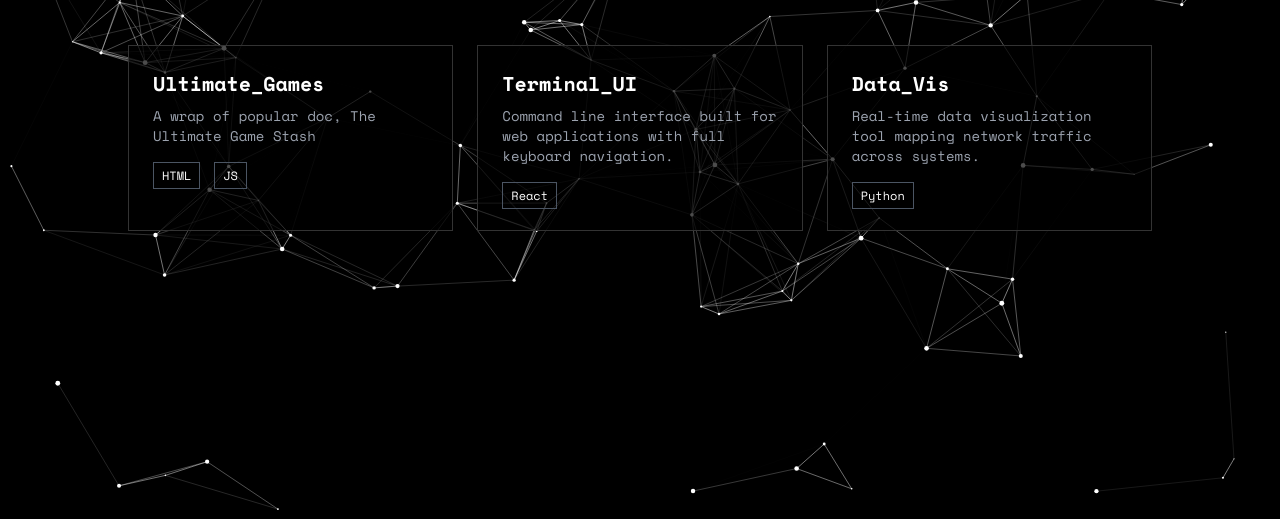
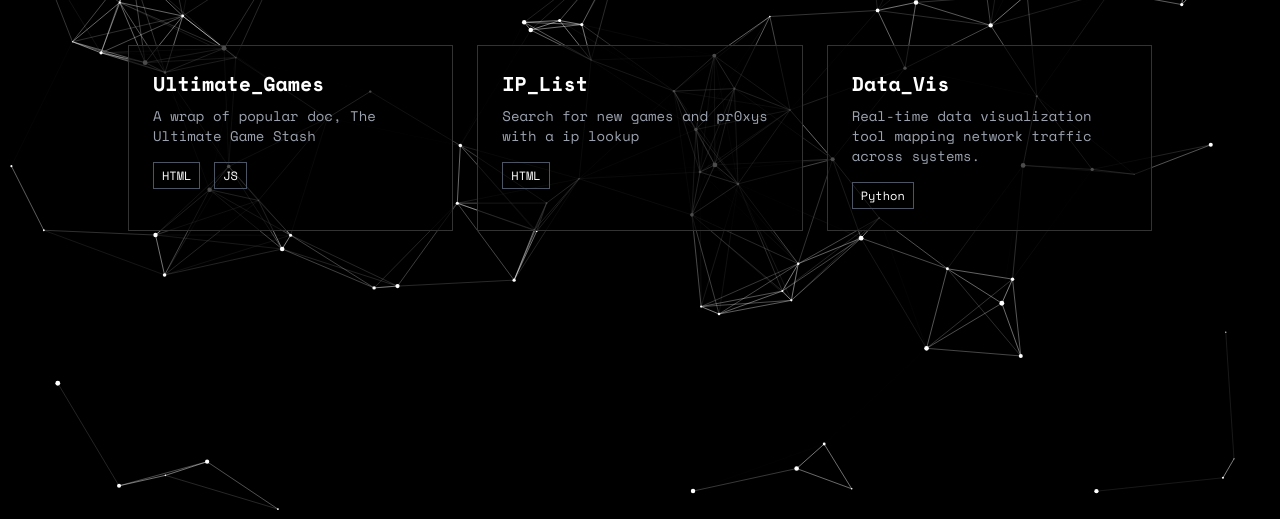
Before and after one commit to TheMaker777/TheMaker777.github.io, a plain HTML site: page projects/index.html in a window 1280 px wide. Shown: the part 281-800 px from the top of the page. Drawn offline with nearby package versions, Linux system fonts and the light colour scheme.

Commit message:
Update index.html

```diff
--- a/projects/index.html
+++ b/projects/index.html
@@ -78,10 +78,10 @@
             </a>
 
             <!-- Project 2 -->
-            <a href="#" class="project-card block">
-                <h3 class="text-xl font-bold mb-2">Terminal_UI</h3>
-                <p class="text-gray-400 text-sm mb-4">Command line interface built for web applications with full keyboard navigation.</p>
-                <span class="text-xs border border-gray-600 px-2 py-1 mr-1">React</span>
+            <a href="iplist.html" class="project-card block">
+                <h3 class="text-xl font-bold mb-2">IP_List</h3>
+                <p class="text-gray-400 text-sm mb-4">Search for new games and pr0xys with a ip lookup</p>
+                <span class="text-xs border border-gray-600 px-2 py-1 mr-1">HTML</span>
             </a>
 
             <!-- Project 3 -->
```
